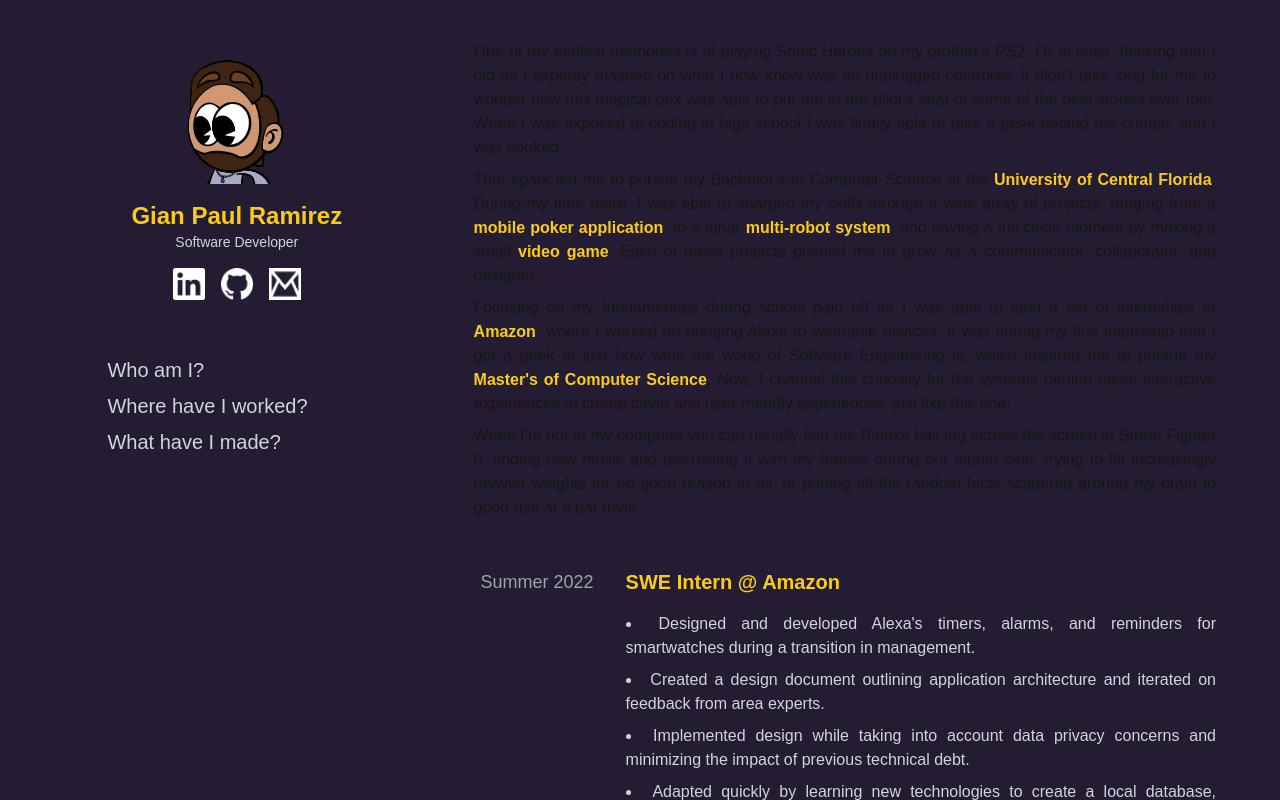
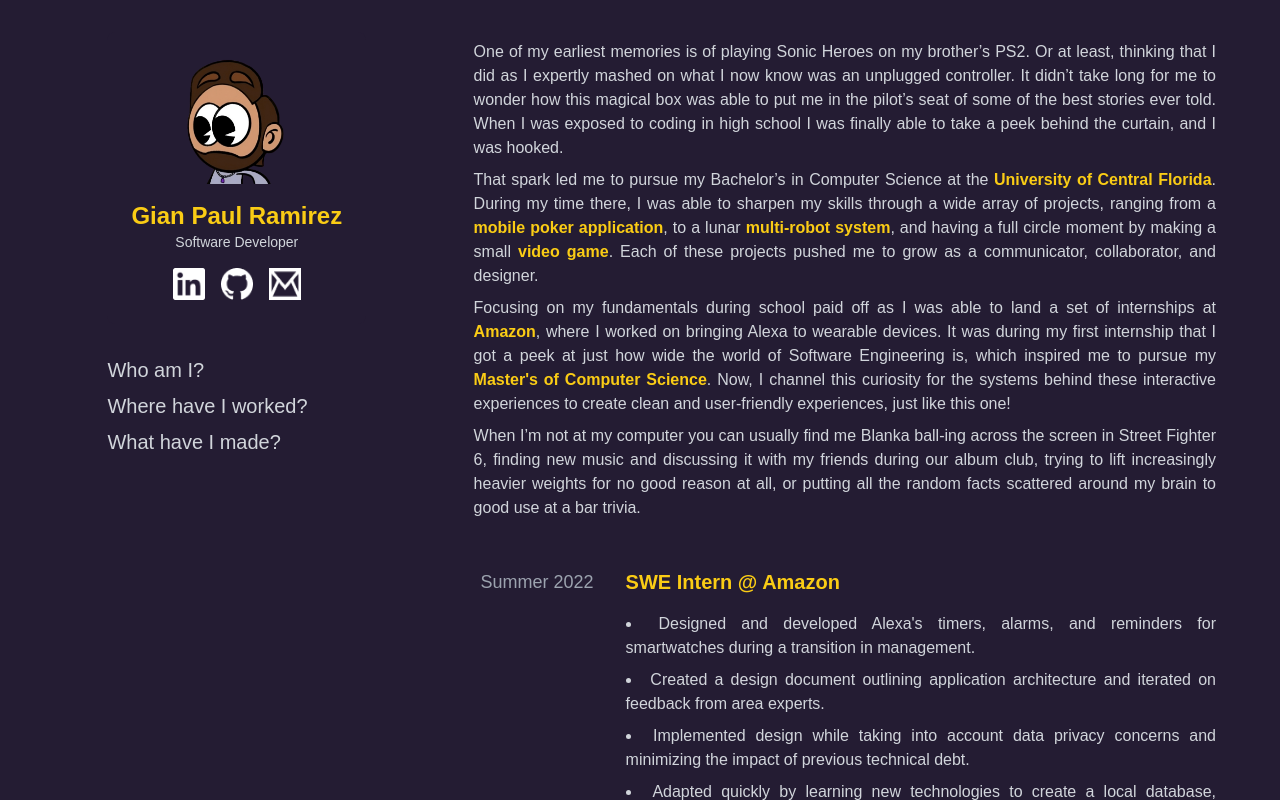
Before and after one commit to paul-rl/personal-website, a Next.js app: page / in a window 1280 px wide. Built offline with nearby package versions, Linux system fonts and the light colour scheme.

Commit message:
Fixed black text on some browsers

```diff
--- a/src/app/components/About.js
+++ b/src/app/components/About.js
@@ -2,8 +2,8 @@
 
 export default function About() {
   return (
-    <div>
-        <p className="mt-2">{STRINGS.about.intro}</p>
+    <div className="text-gray-300">
+        <p className="mt-2 ">{STRINGS.about.intro}</p>
         <p className="mt-2">{STRINGS.about.school}</p>
         <p className="mt-2">{STRINGS.about.internship}</p>
         <p className="mt-2">{STRINGS.about.freetime}</p>
```
